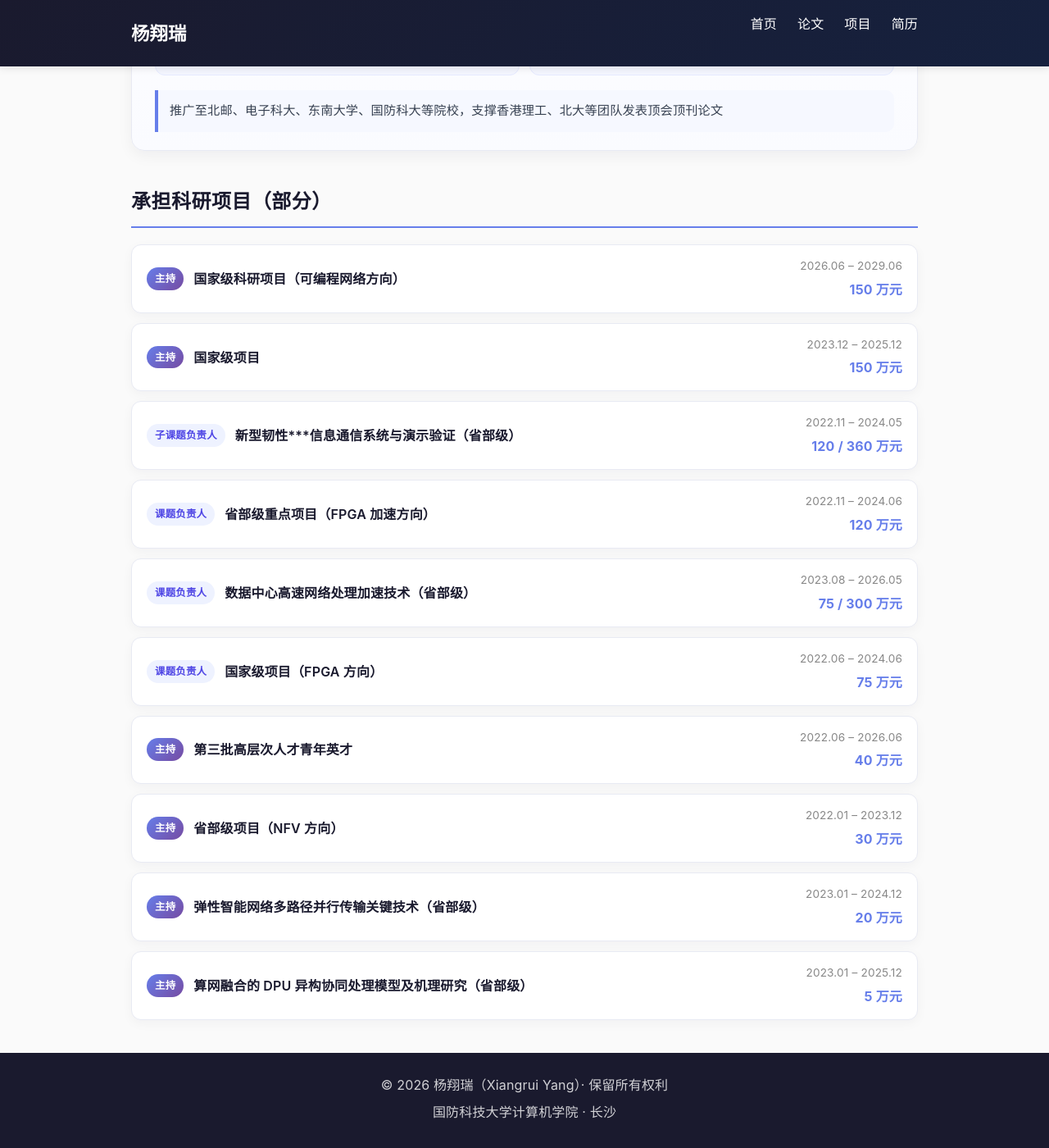
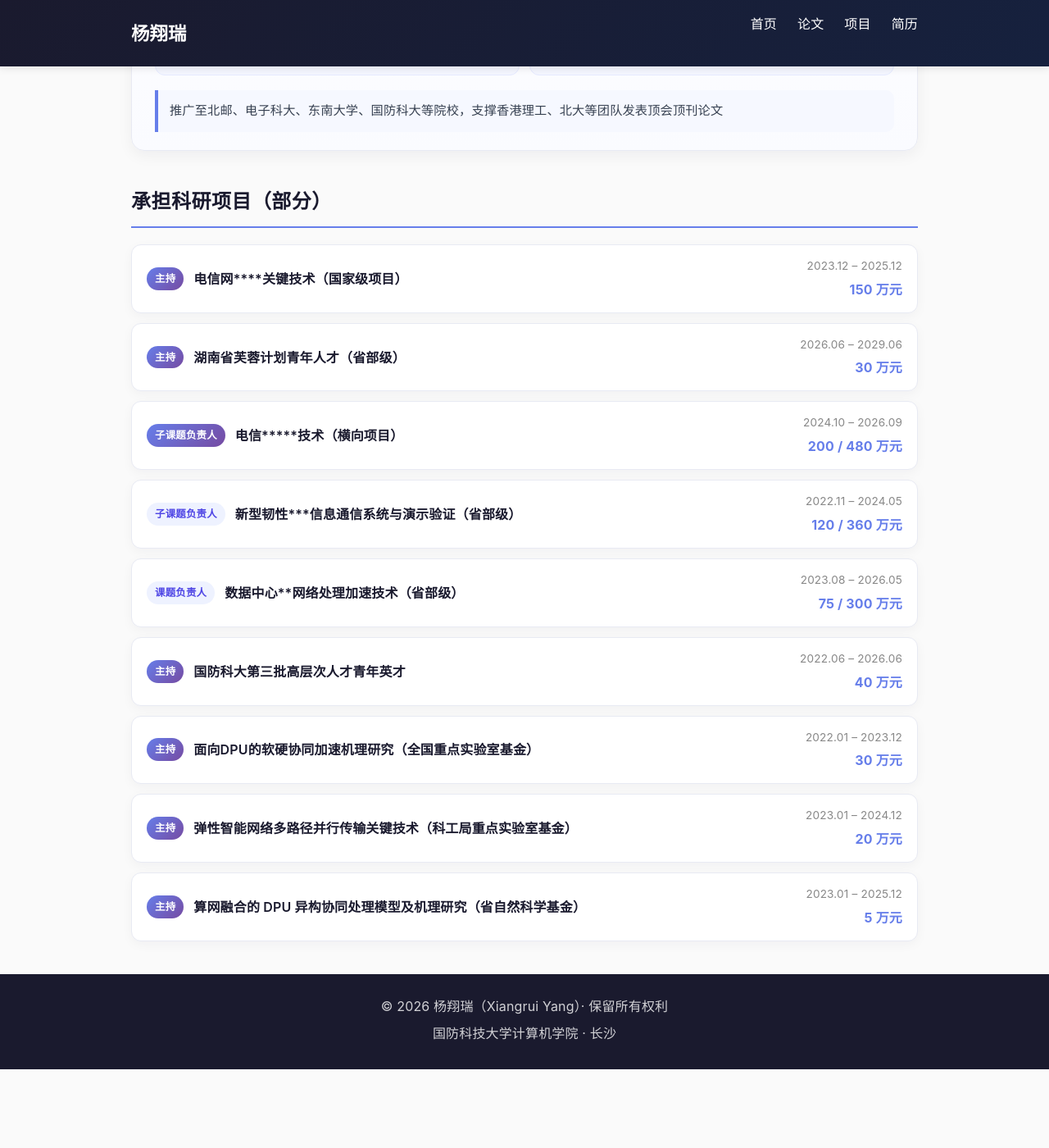
Before and after one commit to Winters123/Winters123.github.io, a Jekyll site: the page built from _pages/projects.md, in a window 1280 px wide and 1400 px high, scrolled down 1356 px. Shown: the whole window at 82% size. Built offline with Jekyll 4.4.1, drawn with Linux system fonts in a browser that asks for light colours; after the commit the page ends 2660 px from its top, so only the background shows below that.

Commit message:
update chinese

```diff
--- a/_pages/projects.md
+++ b/_pages/projects.md
@@ -61,21 +61,31 @@ permalink: /projects/
 
 <div class="fund-list">
 
+
 <div class="fund-item">
     <div class="fund-main">
         <span class="fund-role role-pi">主持</span>
-        <span class="fund-title">国家级科研项目（可编程网络方向）</span>
+        <span class="fund-title">电信网****关键技术（国家级项目）</span>
     </div>
-    <div class="fund-meta"><span class="fund-period">2026.06 – 2029.06</span><span class="fund-amount">150 万元</span></div>
+    <div class="fund-meta"><span class="fund-period">2023.12 – 2025.12</span><span class="fund-amount">150 万元</span></div>
 </div>
 
 <div class="fund-item">
     <div class="fund-main">
         <span class="fund-role role-pi">主持</span>
-        <span class="fund-title">国家级项目</span>
+        <span class="fund-title">湖南省芙蓉计划青年人才（省部级）</span>
     </div>
-    <div class="fund-meta"><span class="fund-period">2023.12 – 2025.12</span><span class="fund-amount">150 万元</span></div>
+    <div class="fund-meta"><span class="fund-period">2026.06 – 2029.06</span><span class="fund-amount">30 万元</span></div>
 </div>
+
+<div class="fund-item">
+    <div class="fund-main">
+        <span class="fund-role role-pi">子课题负责人</span>
+        <span class="fund-title">电信*****技术（横向项目）</span>
+    </div>
+    <div class="fund-meta"><span class="fund-period">2024.10 – 2026.09</span><span class="fund-amount">200 / 480 万元</span></div>
+</div>
+
 
 <div class="fund-item">
     <div class="fund-main">
@@ -85,34 +95,22 @@ permalink: /projects/
     <div class="fund-meta"><span class="fund-period">2022.11 – 2024.05</span><span class="fund-amount">120 / 360 万元</span></div>
 </div>
 
-<div class="fund-item">
-    <div class="fund-main">
-        <span class="fund-role role-sub">课题负责人</span>
-        <span class="fund-title">省部级重点项目（FPGA 加速方向）</span>
-    </div>
-    <div class="fund-meta"><span class="fund-period">2022.11 – 2024.06</span><span class="fund-amount">120 万元</span></div>
-</div>
+
 
 <div class="fund-item">
     <div class="fund-main">
         <span class="fund-role role-sub">课题负责人</span>
-        <span class="fund-title">数据中心高速网络处理加速技术（省部级）</span>
+        <span class="fund-title">数据中心**网络处理加速技术（省部级）</span>
     </div>
     <div class="fund-meta"><span class="fund-period">2023.08 – 2026.05</span><span class="fund-amount">75 / 300 万元</span></div>
 </div>
 
-<div class="fund-item">
-    <div class="fund-main">
-        <span class="fund-role role-sub">课题负责人</span>
-        <span class="fund-title">国家级项目（FPGA 方向）</span>
-    </div>
-    <div class="fund-meta"><span class="fund-period">2022.06 – 2024.06</span><span class="fund-amount">75 万元</span></div>
-</div>
+
 
 <div class="fund-item">
     <div class="fund-main">
         <span class="fund-role role-pi">主持</span>
-        <span class="fund-title">第三批高层次人才青年英才</span>
+        <span class="fund-title">国防科大第三批高层次人才青年英才</span>
     </div>
     <div class="fund-meta"><span class="fund-period">2022.06 – 2026.06</span><span class="fund-amount">40 万元</span></div>
 </div>
@@ -120,7 +118,7 @@ permalink: /projects/
 <div class="fund-item">
     <div class="fund-main">
         <span class="fund-role role-pi">主持</span>
-        <span class="fund-title">省部级项目（NFV 方向）</span>
+        <span class="fund-title">面向DPU的软硬协同加速机理研究（全国重点实验室基金）</span>
     </div>
     <div class="fund-meta"><span class="fund-period">2022.01 – 2023.12</span><span class="fund-amount">30 万元</span></div>
 </div>
@@ -128,7 +126,7 @@ permalink: /projects/
 <div class="fund-item">
     <div class="fund-main">
         <span class="fund-role role-pi">主持</span>
-        <span class="fund-title">弹性智能网络多路径并行传输关键技术（省部级）</span>
+        <span class="fund-title">弹性智能网络多路径并行传输关键技术（科工局重点实验室基金）</span>
     </div>
     <div class="fund-meta"><span class="fund-period">2023.01 – 2024.12</span><span class="fund-amount">20 万元</span></div>
 </div>
@@ -136,7 +134,7 @@ permalink: /projects/
 <div class="fund-item">
     <div class="fund-main">
         <span class="fund-role role-pi">主持</span>
-        <span class="fund-title">算网融合的 DPU 异构协同处理模型及机理研究（省部级）</span>
+        <span class="fund-title">算网融合的 DPU 异构协同处理模型及机理研究（省自然科学基金）</span>
     </div>
     <div class="fund-meta"><span class="fund-period">2023.01 – 2025.12</span><span class="fund-amount">5 万元</span></div>
 </div>
```
Also changed, not shown: _pages/about.md (+12 -9 lines).
